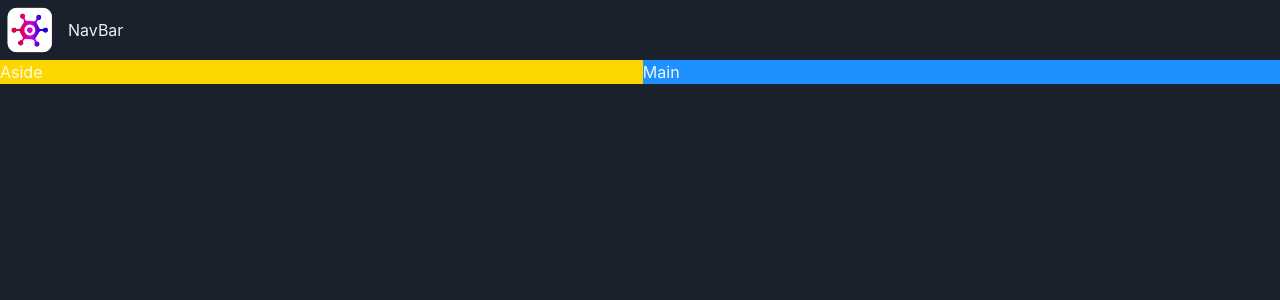
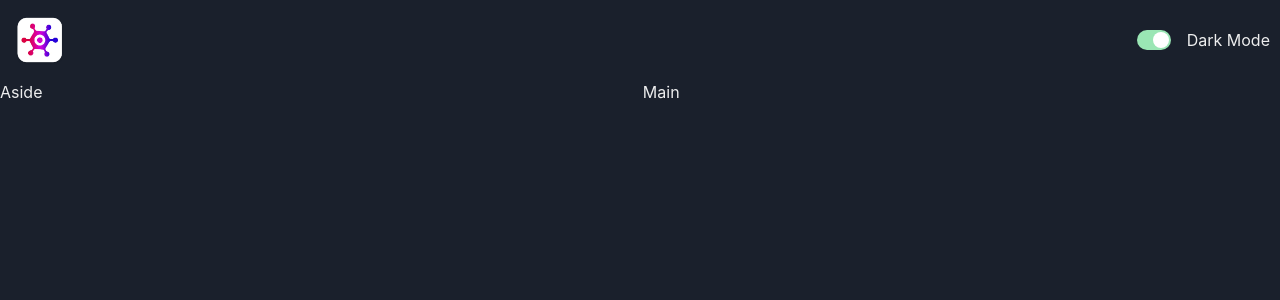
Before and after one commit to mbahomaid/game-hub, a React (Vite) app: page / in a window 1280 px wide. Shown: the top 300 px of the page. Built offline with nearby package versions, Linux system fonts and the light colour scheme.

Commit message:
feat(ui): add ColorModeSwitch for toggling light/dark mode

```diff
--- a/src/App.tsx
+++ b/src/App.tsx
@@ -12,12 +12,10 @@ const App = () => {
       <GridItem area="nav">
         <NavBar />
       </GridItem>
-      <GridItem area="aside" bg="gold" display={{ base: "none", lg: "block" }}>
+      <GridItem area="aside" display={{ base: "none", lg: "block" }}>
         Aside
       </GridItem>
-      <GridItem area="main" bg="dodgerblue">
-        Main
-      </GridItem>
+      <GridItem area="main">Main</GridItem>
     </Grid>
   );
 };
--- /dev/null
+++ b/src/components/ColorModeSwitch.tsx
@@ -0,0 +1,13 @@
+import { HStack, Switch, Text, useColorMode } from "@chakra-ui/react";
+
+const ColorModeSwitch = () => {
+  const { toggleColorMode, colorMode } = useColorMode();
+  return (
+    <HStack spacing={4}>
+      <Switch colorScheme="green" isChecked={colorMode==='dark'} onChange={toggleColorMode} />
+      <Text>{colorMode === 'dark' ? 'Dark Mode' : 'Light Mode'}</Text>
+    </HStack>
+  );
+};
+
+export default ColorModeSwitch;
--- a/src/components/NavBar.tsx
+++ b/src/components/NavBar.tsx
@@ -1,11 +1,12 @@
-import { HStack, Image, Text } from "@chakra-ui/react";
+import { HStack, Image } from "@chakra-ui/react";
 import logo from "../assets/logo.webp";
+import ColorModeSwitch from "./ColorModeSwitch";
 
 const NavBar = () => {
   return (
-    <HStack>
+    <HStack justifyContent={"space-between"} padding='10px'>
       <Image src={logo} boxSize="60px" />
-      <Text>NavBar</Text>
+      <ColorModeSwitch />
     </HStack>
   );
 };
```
